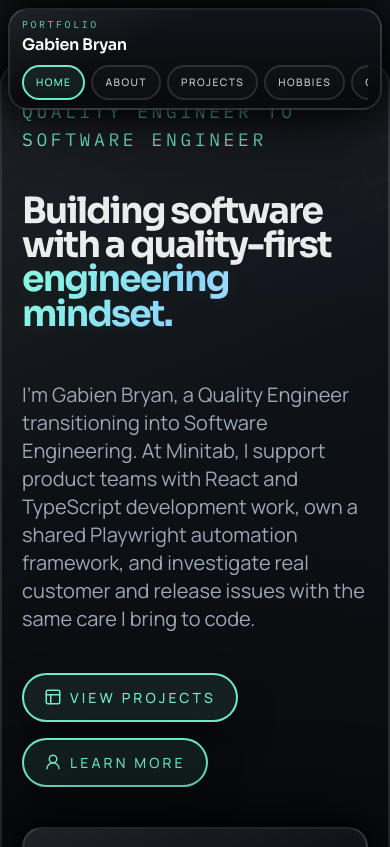
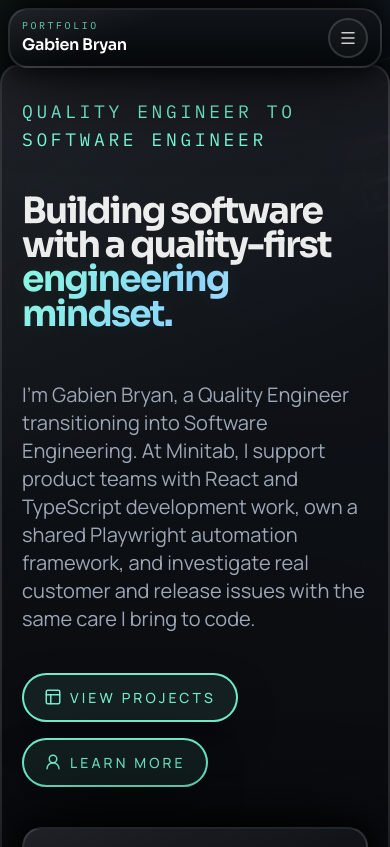
Before and after one commit to gbryan-psu/custom_portfolio, a Next.js app: page / in a window 390 px wide. Shown: the top 847 px of the page. Built offline with nearby package versions, Linux system fonts and the light colour scheme.

Commit message:
expandable nav options on mobile

```diff
--- a/src/components/general/navbar.tsx
+++ b/src/components/general/navbar.tsx
@@ -1,16 +1,20 @@
 "use client";
 
 import Link from "next/link";
+import { Menu, X } from "lucide-react";
 import { usePathname } from "next/navigation";
+import { useState } from "react";
 import { navItems, siteMeta } from "@/lib/content";
 import { cn } from "@/lib/utils";
 
 export default function Navbar() {
   const pathname = usePathname();
+  const [isMenuOpen, setIsMenuOpen] = useState(false);
 
   return (
     <header className="fixed inset-x-0 top-0 z-50 px-2 pt-2 sm:px-6 lg:px-30">
-      <div className="main-panel flex flex-col gap-2 px-3 py-2 sm:flex-row sm:items-center sm:justify-between sm:gap-6 sm:py-1.5">
+      <div className="main-panel px-3 py-2 sm:flex sm:items-center sm:justify-between sm:gap-6 sm:py-1.5">
+        <div className="flex items-center justify-between gap-3">
           <Link href="/" className="group min-w-0">
             <div className="font-mono text-[0.62rem] tracking-[0.26em] text-[var(--color-mint)]/80 uppercase sm:text-[0.68rem] sm:tracking-[0.32em]">
               Portfolio
@@ -20,7 +24,23 @@ export default function Navbar() {
             </div>
           </Link>
 
-        <nav className="w-full overflow-x-auto sm:w-auto">
+          <button
+            type="button"
+            className="inline-flex size-10 shrink-0 items-center justify-center rounded-full border-2 border-white/15 bg-white/[0.03] text-white/80 transition hover:border-[var(--color-mint)]/70 hover:bg-[var(--color-mint)]/10 hover:text-[var(--color-mint)] sm:hidden"
+            aria-label={isMenuOpen ? "Close navigation menu" : "Open navigation menu"}
+            aria-expanded={isMenuOpen}
+            aria-controls="mobile-navigation"
+            onClick={() => setIsMenuOpen((isOpen) => !isOpen)}
+          >
+            {isMenuOpen ? (
+              <X aria-hidden="true" size={18} />
+            ) : (
+              <Menu aria-hidden="true" size={18} />
+            )}
+          </button>
+        </div>
+
+        <nav className="hidden sm:block sm:w-auto">
           <ul className="flex min-w-max items-center gap-1.5 sm:justify-end sm:gap-2">
             {navItems.map((item) => {
               const isCurrent = pathname === item.href;
@@ -37,6 +57,30 @@ export default function Navbar() {
             })}
           </ul>
         </nav>
+
+        {isMenuOpen && (
+          <nav id="mobile-navigation" className="mt-3 sm:hidden">
+            <ul className="grid gap-2">
+              {navItems.map((item) => {
+                const isCurrent = pathname === item.href;
+                return (
+                  <li key={item.href}>
+                    <Link
+                      href={item.href}
+                      className={cn(
+                        "nav-button w-full justify-center",
+                        isCurrent && "nav-button-current"
+                      )}
+                      onClick={() => setIsMenuOpen(false)}
+                    >
+                      {item.label}
+                    </Link>
+                  </li>
+                );
+              })}
+            </ul>
+          </nav>
+        )}
       </div>
     </header>
   );
```
Lines whose indentation alone changed are shown as unchanged.
